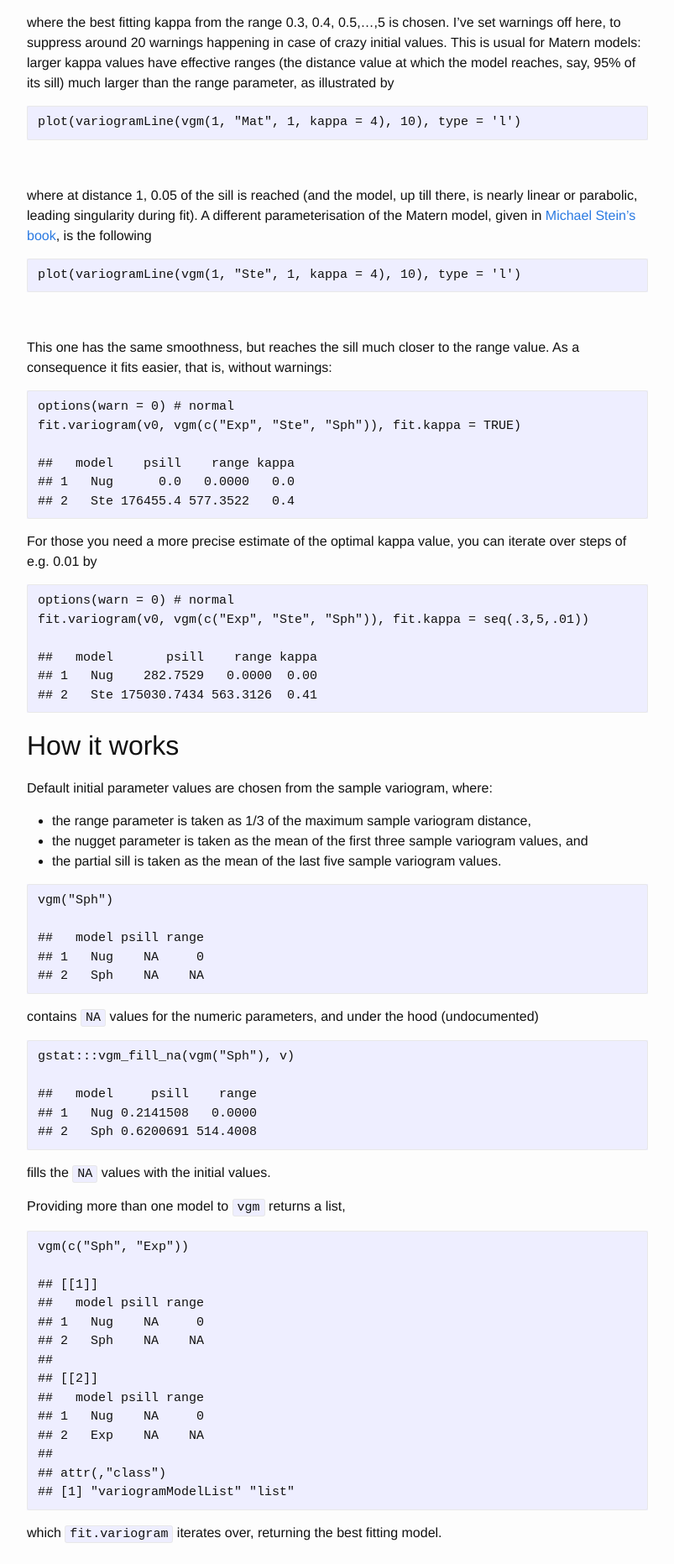
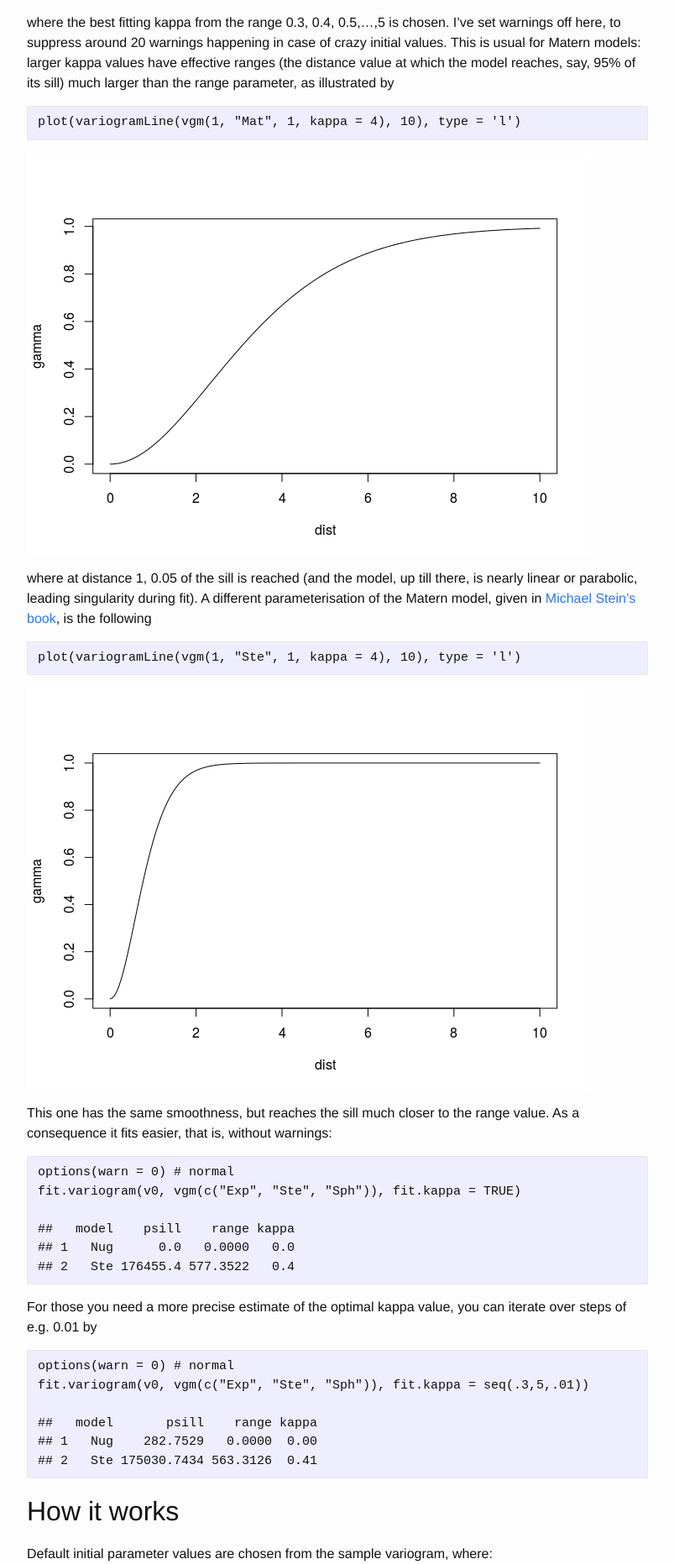
Before and after one commit to r-spatial/r-spatial.org, a Jekyll site: the page built from _posts/2016-02-14-gstat-variogram-fitting.markdown, in a window 1280 px wide. Shown: the part 1676-3539 px from the top of the page at 84% size, without its empty margins (238-1041 px from the left). Built offline with Jekyll 4.4.1, drawn with Linux system fonts in a browser that asks for light colours; comment, search, counter and statistics services are not loaded.

Commit message:
images in rmd

```diff
--- a/_posts/2016-02-14-gstat-variogram-fitting.markdown
+++ b/_posts/2016-02-14-gstat-variogram-fitting.markdown
@@ -86,7 +86,7 @@ range parameter, as illustrated by
 
     plot(variogramLine(vgm(1, "Mat", 1, kappa = 4), 10), type = 'l')
 
-![](images/vgm1-1.png)
+![](/images/vgm1-1.png)
 
 where at distance 1, 0.05 of the sill is reached (and the model, up till
 there, is nearly linear or parabolic, leading singularity during fit). A
@@ -96,7 +96,7 @@ following
 
     plot(variogramLine(vgm(1, "Ste", 1, kappa = 4), 10), type = 'l')
 
-![](images/vgm2-1.png)
+![](/images/vgm2-1.png)
 
 This one has the same smoothness, but reaches the sill much closer to
 the range value. As a consequence it fits easier, that is, without
```
Also changed, not shown: 1 other file.
